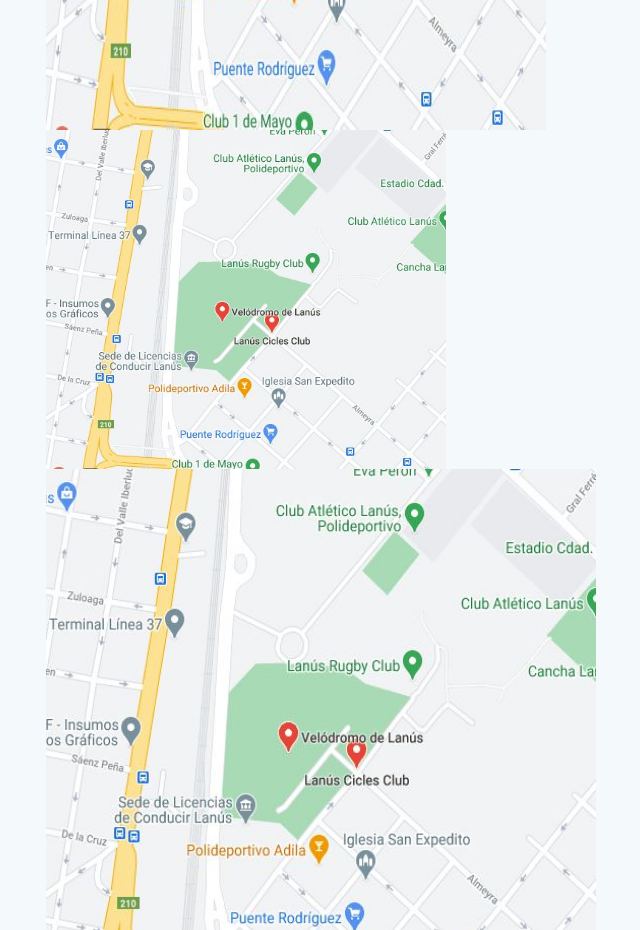
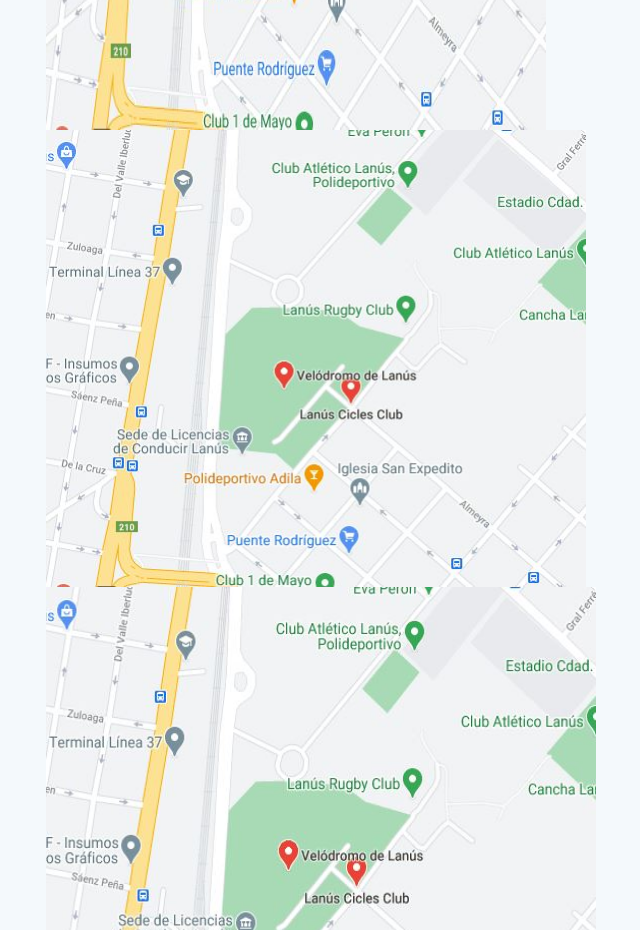
Before and after one commit to DiegoBotta/DiegoBotta.github.io, a website with bundled scripts: page index.html in a window 1280 px wide. Shown: the part 2940-3870 px from the top of the page, without its empty margins (39-679 px from the left). Built offline with nearby package versions, Linux system fonts and the light colour scheme.

Commit message:
Update index.html

```diff
--- a/index.html
+++ b/index.html
@@ -246,7 +246,7 @@
 
           <div class="col-lg-6 ">
             <img src="donde.JPG" alt="mapa" width="500" height="600">
-                        <img width="400" height="400" src="image/donde.jpg" class="img-fluid" >
+                        <img width="550" height="400" src="image/donde.jpg" class="img-fluid" >
 
                <img src="/donde.jpg" width="550" height="500" >
 
```
